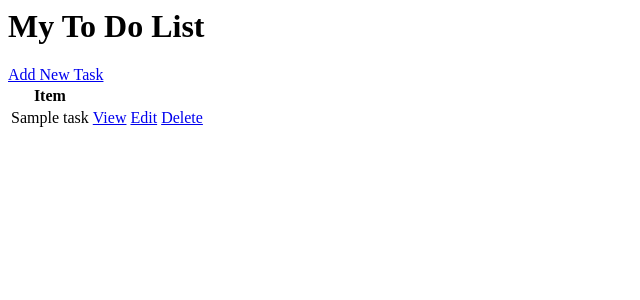
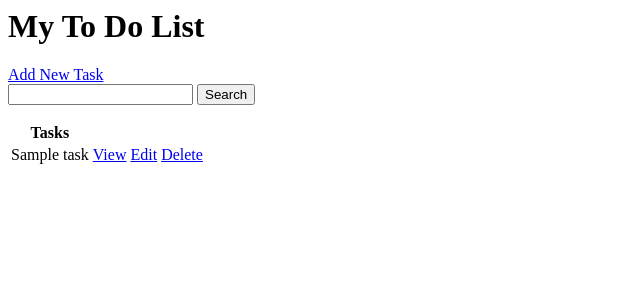
Before and after one commit to Anila277/ToDo-App, a Django app: page / in a window 1280 px wide. Shown: the top 300 px of the page, without its empty margins (0-640 px from the left). Run offline with Django 4.2, Linux system fonts and the light colour scheme; tables that the repository leaves empty hold one stand-in row (values such as "Sample post").

Commit message:
wip: created a functional search bar

```diff
--- a/main_app/templates/main_app/task_confirm_delete.html
+++ b/main_app/templates/main_app/task_confirm_delete.html
@@ -1,5 +1,3 @@
-<a href="{% url 'tasks' %}">Back</a>
-
 <form method="POST">
 
     {% csrf_token %}
--- a/main_app/templates/main_app/task_detail.html
+++ b/main_app/templates/main_app/task_detail.html
@@ -1 +1,3 @@
+<a href="{% url 'tasks' %}">Back</a>
+
 <h1>Task Details: {{task}} </h1>
--- a/main_app/templates/main_app/task_list.html
+++ b/main_app/templates/main_app/task_list.html
@@ -2,9 +2,14 @@
 
 <a href="{% url 'task-create' %}">Add New Task</a>
 
+<form action="" method="GET">
+    <input type="text" name="Search-Area" value="{{ search_input }}">
+    <input type="submit" value="Search">
+</form>
+
 <table>
     <tr>
-        <th>Item</th>
+        <th>Tasks</th>
         <th></th>
         <th></th>
     </tr>
@@ -16,6 +21,6 @@
         <td><a href="{% url 'task-delete' task.id %}">Delete</a></td>
     </tr>
     {% empty %}
-    <h3>No Items, Need to Create Work!</h3>
+    <h3>No Tasks, Need to Create Some Tasks!</h3>
     {% endfor %}
 </table>
--- a/main_app/views.py
+++ b/main_app/views.py
@@ -1,4 +1,5 @@
 import imp
+from multiprocessing import context
 from django.shortcuts import render
 from django.views.generic import ListView, DetailView
 from django.views.generic.edit import UpdateView, CreateView, DeleteView
@@ -8,6 +9,18 @@ from .models import Task
 class TaskList(ListView):
     model = Task
     context_object_name = 'tasks'
+
+    def get_context_data(self):
+        context = super().get_context_data()
+        search_input = self.request.GET.get('Search-Area') or ''
+        if search_input:
+            context['tasks'] = context['tasks'].filter(title__startswith=search_input)
+
+        context['search_input'] = search_input
+
+        return context
+
+
 
 class TaskDetail(DetailView):
     model = Task
```
